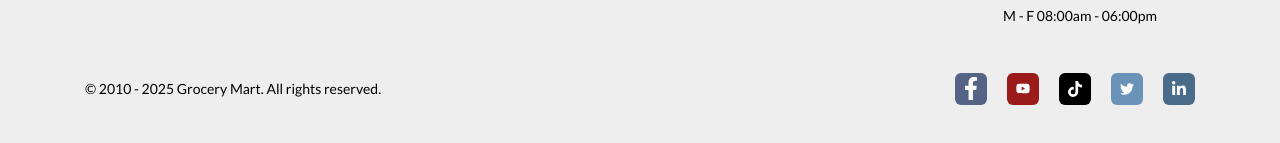
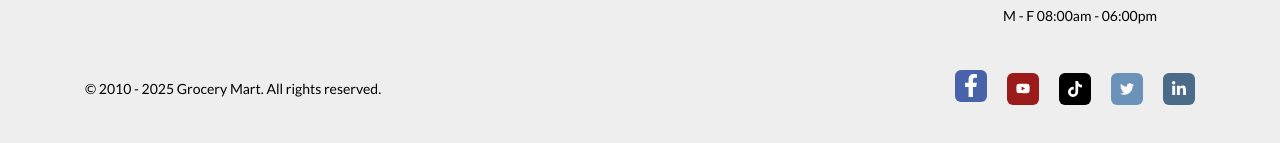
Before and after one commit to dainji04/grocery_mart, a Vue app: page /home in a window 1280 px wide. In both pictures the pointer is over the link 971 px from the left and 2412 px from the top of the page. Shown: the part 2324-2467 px from the top of the page. Built offline with nearby package versions, Linux system fonts and the light colour scheme.

Commit message:
fix bug 2

```diff
--- a/src/components/layout/components/footer/footer.module.scss
+++ b/src/components/layout/components/footer/footer.module.scss
@@ -126,7 +126,7 @@
       background-color: #2f71ab;
     }
   }
-  _social-btn:hover {
+  &__social-btn:hover {
     filter: grayscale(0);
     translate: 0 -3px;
   }
@@ -136,12 +136,3 @@
       contrast(99%);
   }
 }
-// animations
-// @keyframes translate {
-//   0% {
-//     padding-bottom: 0;
-//   }
-//   100% {
-//     padding-bottom: 10px;
-//   }
-// }
```
